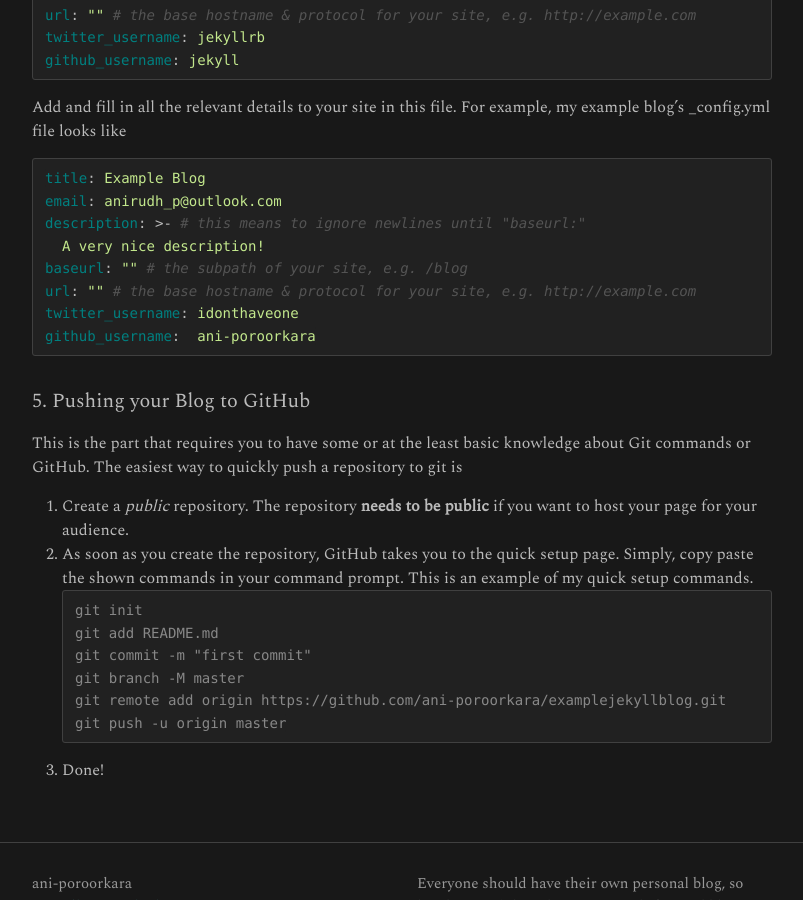
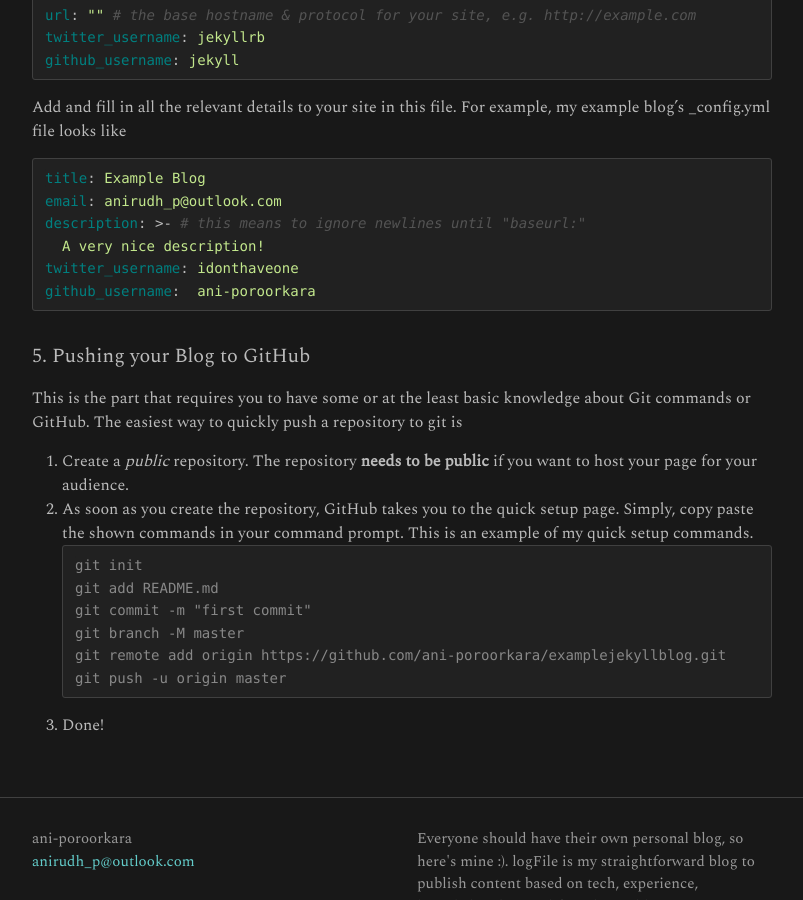
Before and after one commit to ani-poroorkara/blog, a Jekyll site: the page built from _posts/2021-09-02-creating-your-free-blog-using-jekyll-and-github-pages.md, in a window 1280 px wide and 900 px high, scrolled down 3135 px. Shown: the whole window, without its empty margins (238-1041 px from the left). Built offline with Jekyll 4.4.1, drawn with Linux system fonts in a browser that asks for light colours; comment, search, counter and statistics services are not loaded.

Commit message:
first committ

````diff
--- a/_posts/2021-09-02-creating-your-free-blog-using-jekyll-and-github-pages.md
+++ b/_posts/2021-09-02-creating-your-free-blog-using-jekyll-and-github-pages.md
@@ -107,8 +107,6 @@ title: Example Blog
 email: anirudh_p@outlook.com
 description: >- # this means to ignore newlines until "baseurl:"
   A very nice description!
-baseurl: "" # the subpath of your site, e.g. /blog
-url: "" # the base hostname & protocol for your site, e.g. http://example.com
 twitter_username: idonthaveone
 github_username:  ani-poroorkara
 ```
````
Also changed, not shown: 2 other files.
